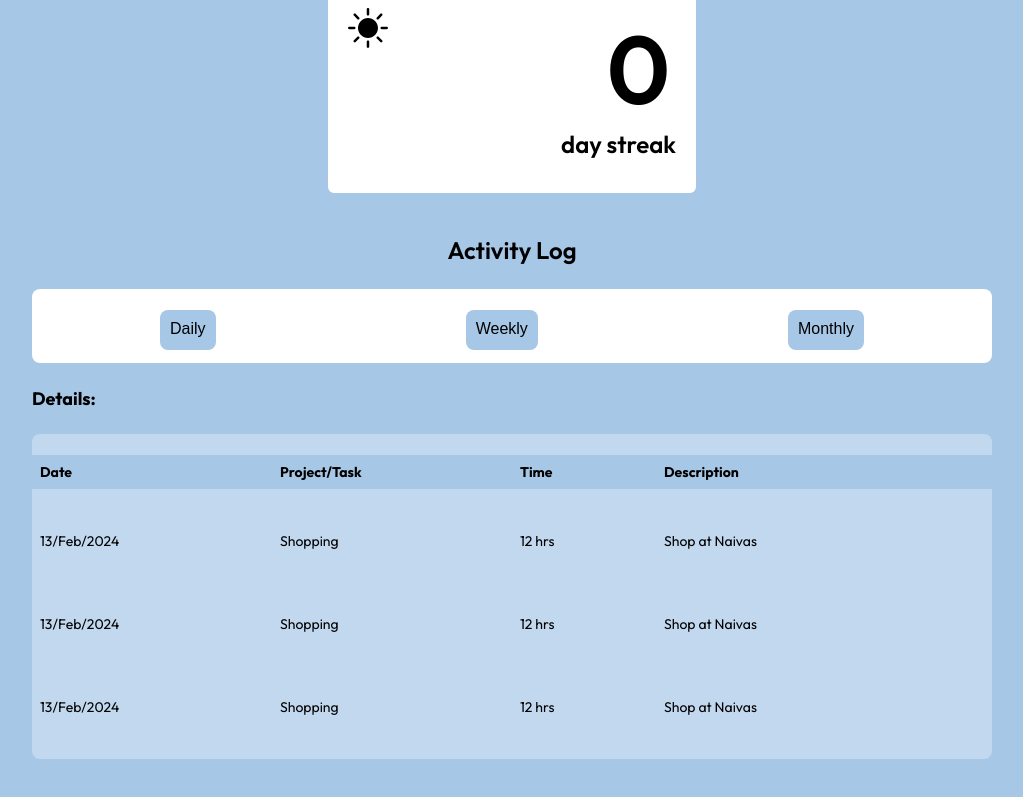
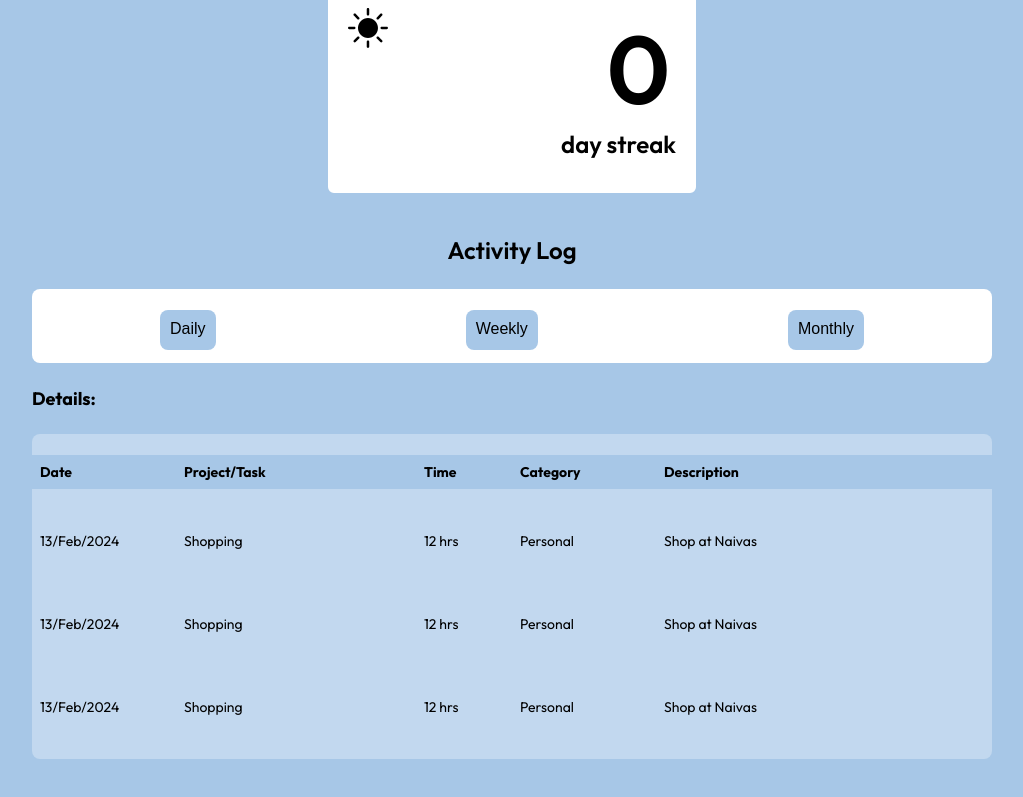
Before and after one commit to VelmaKimani/focus-timer, a React (Create React App) app in the folder client/: page /report in a window 1280 px wide. Shown: the part 411-1208 px from the top of the page, without its empty margins (128-1151 px from the left). Built offline with nearby package versions, Linux system fonts and the light colour scheme.

Commit message:
Category column added in report page

```diff
--- a/client/src/pages/Report.js
+++ b/client/src/pages/Report.js
@@ -41,9 +41,10 @@ export default function Report() {
                     <table>
                         <tr className="trspacer"></tr>
                         <tr>
-                          <th style={{width:'25%'}}>Date</th>
+                          <th style={{width:'15%'}}>Date</th>
                             <th style={{width:'25%'}}>Project/Task</th>
-                            <th style={{width:'15%'}}>Time</th>
+                            <th style={{width:'10%'}}>Time</th>
+                            <th style={{width:'15%'}}>Category</th>
                             <th style={{width:'35%'}}>Description</th>
                         </tr>
                         <tr className="trspacer"></tr>
@@ -53,6 +54,7 @@ export default function Report() {
                             </td>
                             <td>Shopping</td>
                             <td>12 hrs</td>
+                            <td>Personal</td>
                             <td>Shop at Naivas</td>
                         </tr>
                         <tr className="trspacer"></tr>
@@ -62,6 +64,7 @@ export default function Report() {
                             </td>
                             <td>Shopping</td>
                             <td>12 hrs</td>
+                            <td>Personal</td>
                             <td>Shop at Naivas</td>
                         </tr>
                         <tr className="trspacer"></tr>
@@ -71,6 +74,7 @@ export default function Report() {
                             </td>
                             <td>Shopping</td>
                             <td>12 hrs</td>
+                            <td>Personal</td>
                             <td>Shop at Naivas</td>
                         </tr>
                         <tr className="trspacer"></tr>
```
